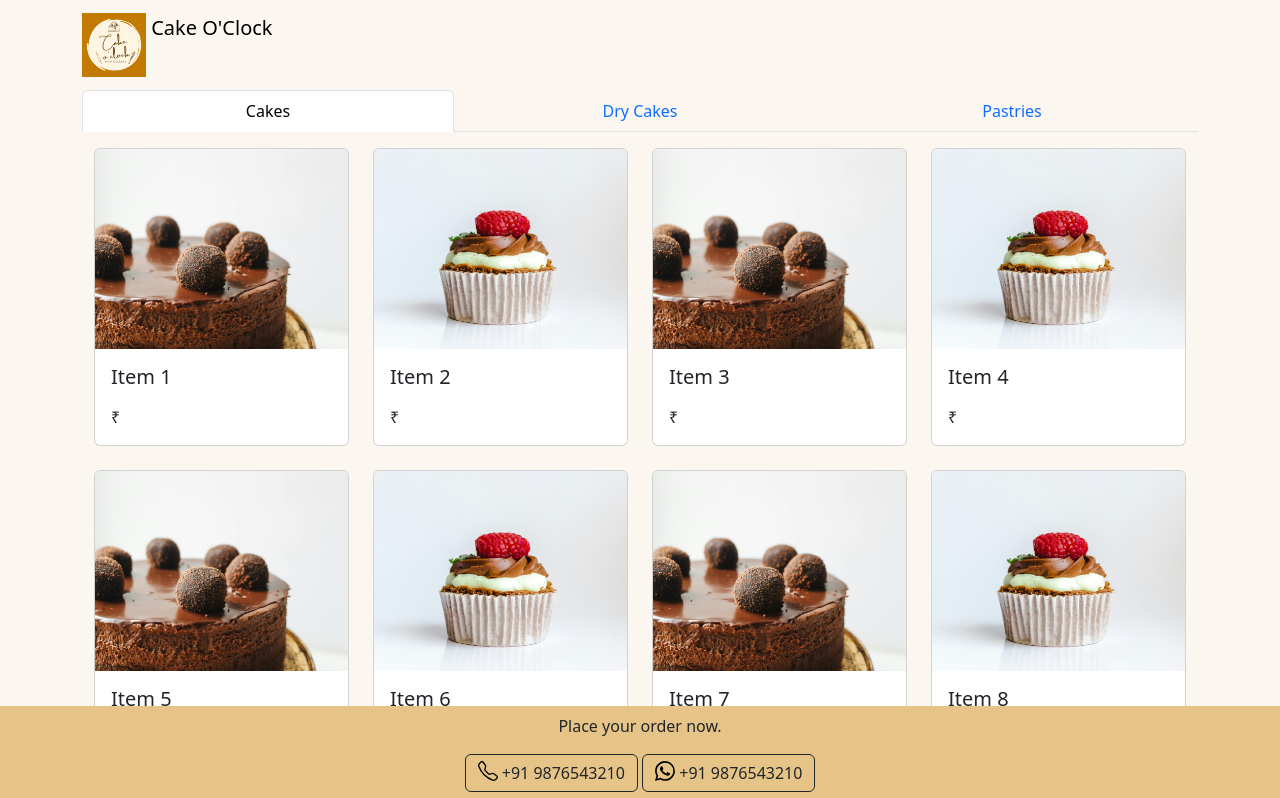
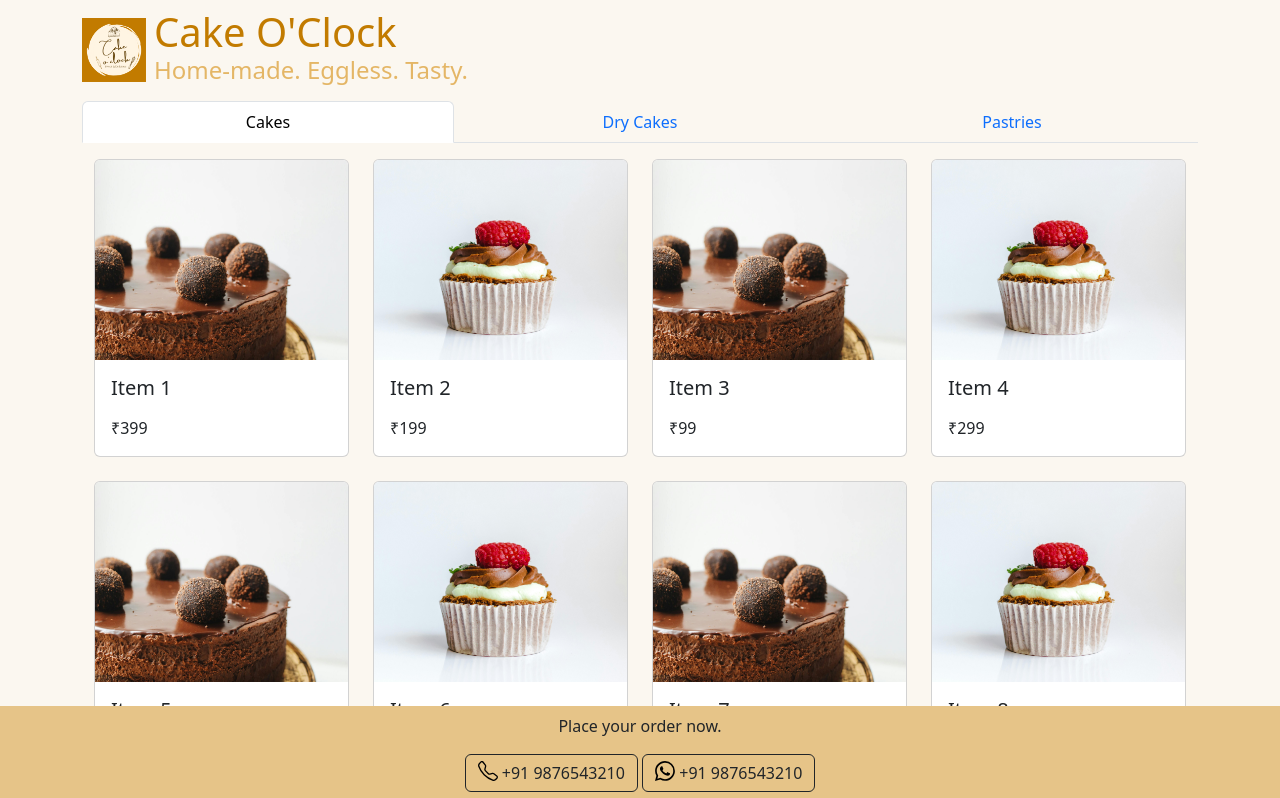
Before and after one commit to cakeoclock/cakeoclock.github.io, a React (Create React App) app: page / in a window 1280 px wide. Shown: the top 798 px of the page. Built offline with nearby package versions, Linux system fonts and the light colour scheme.

Commit message:
update title text

```diff
--- a/src/Footer.js
+++ b/src/Footer.js
@@ -1,4 +1,4 @@
-import { Container, Row, Col, Button, Stack } from "react-bootstrap";
+import { Container, Button, Stack } from "react-bootstrap";
 
 function Footer() {
   return (
--- a/src/MenuCard.js
+++ b/src/MenuCard.js
@@ -2,15 +2,15 @@ import { Container, Row, Col, Card } from "react-bootstrap";
 
 function MenuCard() {
   const items = [
-    { id: 1, name: "Item 1", image: "img/c1.jpg" },
-    { id: 2, name: "Item 2", image: "img/c2.jpg" },
-    { id: 3, name: "Item 3", image: "img/c1.jpg" },
-    { id: 4, name: "Item 4", image: "img/c2.jpg" },
-    { id: 5, name: "Item 5", image: "img/c1.jpg" },
-    { id: 6, name: "Item 6", image: "img/c2.jpg" },
-    { id: 7, name: "Item 7", image: "img/c1.jpg" },
-    { id: 8, name: "Item 8", image: "img/c2.jpg" },
-    { id: 9, name: "Item 9", image: "img/c1.jpg" },
+    { id: 1, name: "Item 1", image: "img/c1.jpg", price: 399 },
+    { id: 2, name: "Item 2", image: "img/c2.jpg", price: 199 },
+    { id: 3, name: "Item 3", image: "img/c1.jpg", price: 99 },
+    { id: 4, name: "Item 4", image: "img/c2.jpg", price: 299},
+    { id: 5, name: "Item 5", image: "img/c1.jpg", price: 399 },
+    { id: 6, name: "Item 6", image: "img/c2.jpg", price: 199 },
+    { id: 7, name: "Item 7", image: "img/c1.jpg", price: 499 },
+    { id: 8, name: "Item 8", image: "img/c2.jpg", price: 599 },
+    { id: 9, name: "Item 9", image: "img/c1.jpg", price: 999 },
   ];
   return (
     <>
--- a/src/Titlebar.js
+++ b/src/Titlebar.js
@@ -1,21 +1,29 @@
 import { COLOR } from "./colors";
-import { Container, Navbar } from "react-bootstrap";
+import { Container, Navbar, Stack } from "react-bootstrap";
 
 function Titlebar() {
   return (
     <>
-      <Navbar className="b" style={{ backgroundColor: COLOR.background }}>
-        <Container>
-          <Navbar.Brand href="#home">
-            <img
-              alt=""
-              src="/img/logo.png"
-              width="64"
-              height="64"
-              className="d-inline-block align-top"
-            />{" "}
-            Cake O'Clock
-          </Navbar.Brand>
+      <Navbar style={{ backgroundColor: "COLOR.background" }}>
+        {" "}
+        <Container className="d-flex justify-content-start align-items-center">
+          <img
+            alt="Logo"
+            src="/img/logo.png"
+            width="64"
+            height="64"
+            className="me-2" // Adjust 'me-2' for more or less spacing
+          />
+          <div>
+            <h1 className="mb-0" style={{ color: COLOR.primary }}>
+              Cake O'Clock
+            </h1>{" "}
+            {/* No bottom margin for tight spacing */}
+            <h4 className="mt-0" style={{ color: COLOR.accent }}>
+              Home-made. Eggless. Tasty.
+            </h4>{" "}
+            {/* No top margin for tight spacing */}
+          </div>
         </Container>
       </Navbar>
     </>
```
